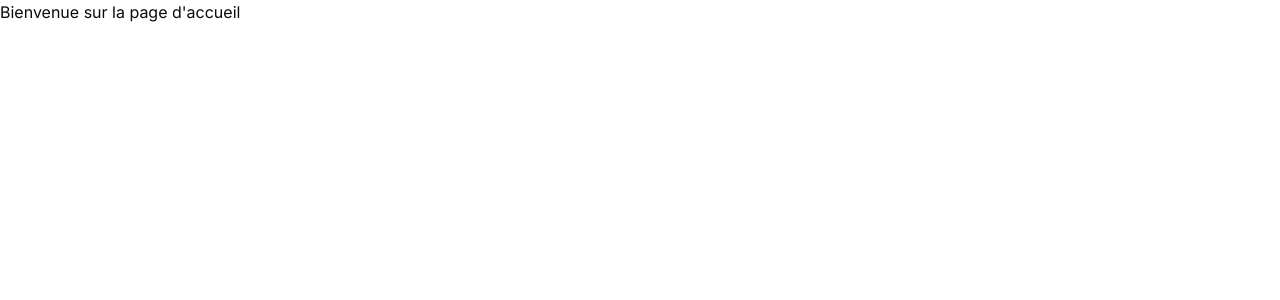
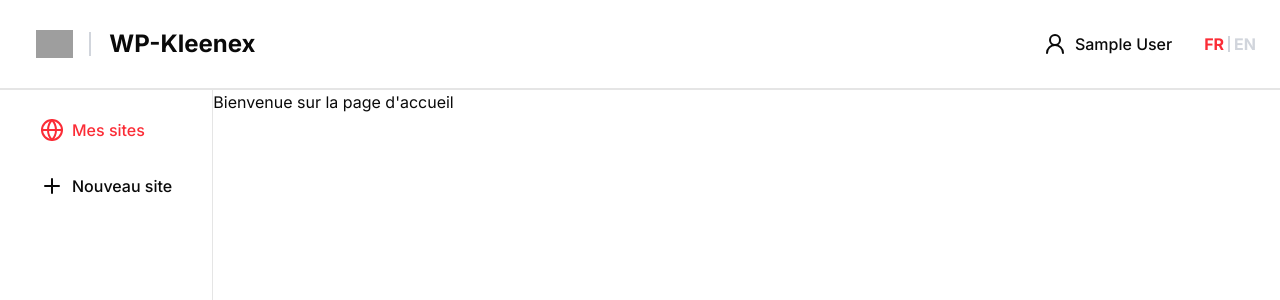
Before and after one commit to epfl-si/wp-kleenex, a Next.js app: page / in a window 1280 px wide. Shown: the top 300 px of the page. Built offline with nearby package versions, Linux system fonts and the light colour scheme; no server answers; sample sign-in values are in the browser's storage; grey boxes are pictures that could not be loaded.

Commit message:
[feature] implement RootLayout component with authentication and session handling

```diff
--- /dev/null
+++ b/src/app/(root)/layout.tsx
@@ -0,0 +1,24 @@
+'use server';
+import { ReactNode } from 'react';
+import React from 'react';
+import { Header } from '@/components/header';
+import { redirect } from 'next/navigation';
+import { auth } from '@/services/auth';
+import { Sidebar } from '@/components/sidebar';
+
+export default async function RootLayout({ children }: { children: ReactNode }) {
+	const session = await auth();
+	if (!session) {
+		redirect('/login');
+	}
+
+	return (
+		<>
+			<Header session={session} />
+			<main className="flex sm:h-[calc(100%-90px)]">
+				<Sidebar session={session} />
+				{children}
+			</main>
+		</>
+	);
+}
```
